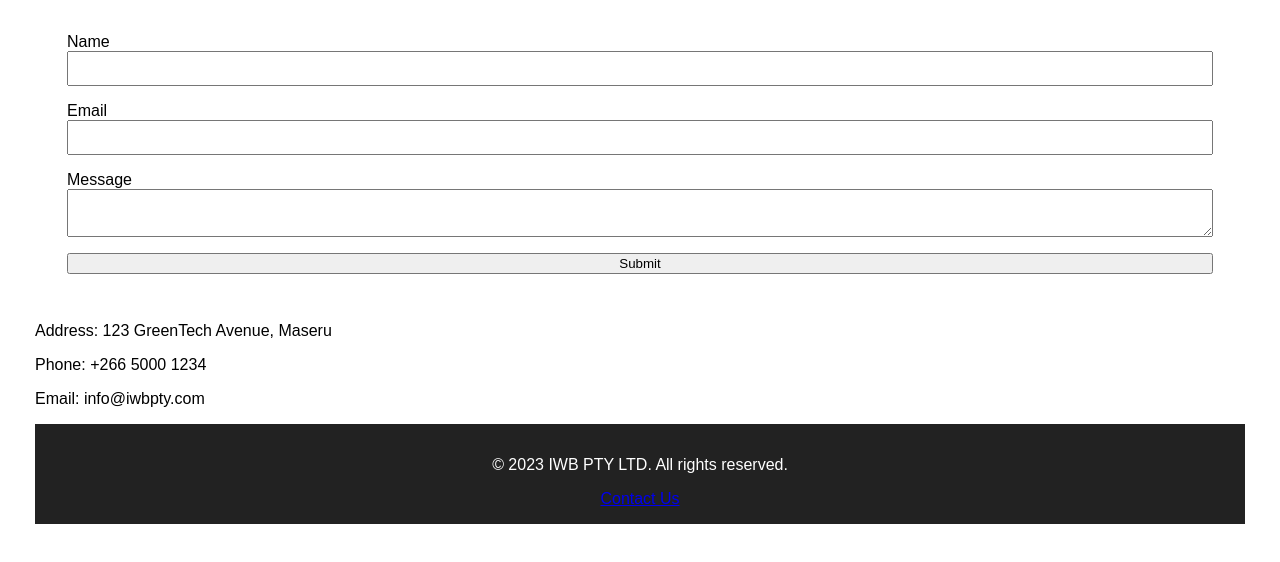
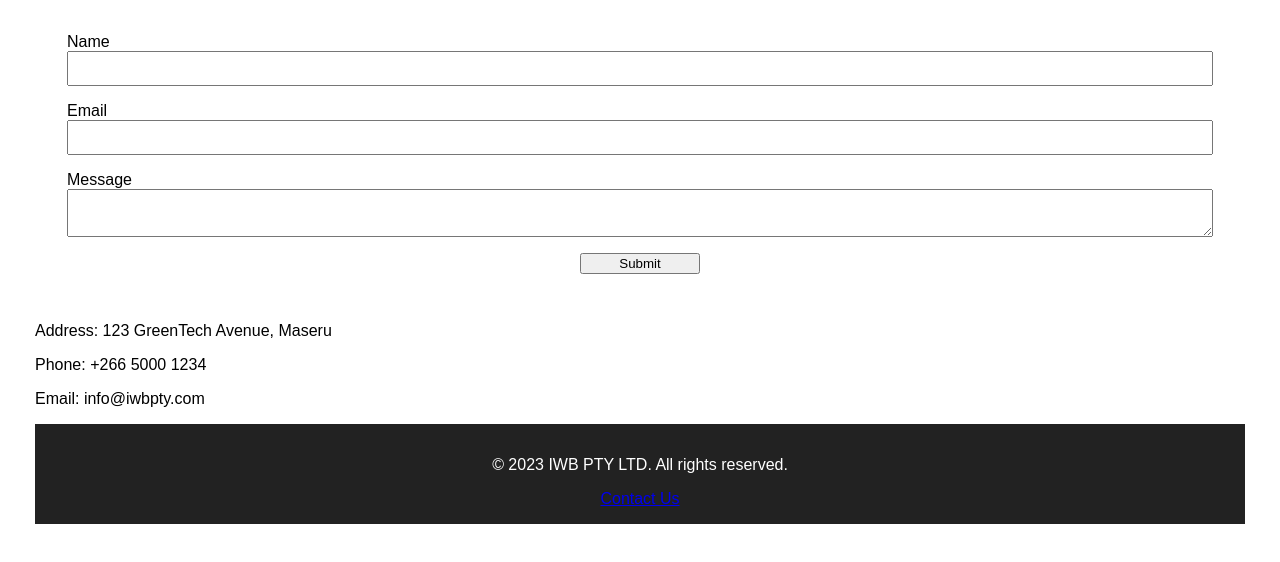
Before and after one commit to 32moeketsiratopa/iwb-company, a plain HTML site: page contact.html in a window 1280 px wide. Shown: the part 228-790 px from the top of the page. Drawn offline with Linux system fonts and the light colour scheme.

Commit message:
Add button styling in form section
Added button styling to the form.

```diff
--- a/style.css
+++ b/style.css
@@ -97,6 +97,11 @@ body {
     padding: 0.5rem;
   }
 
+form button {
+   width: 120px;
+   margin: auto;
+}
+
   footer {
     text-align: center;
     padding: 1rem;
```
